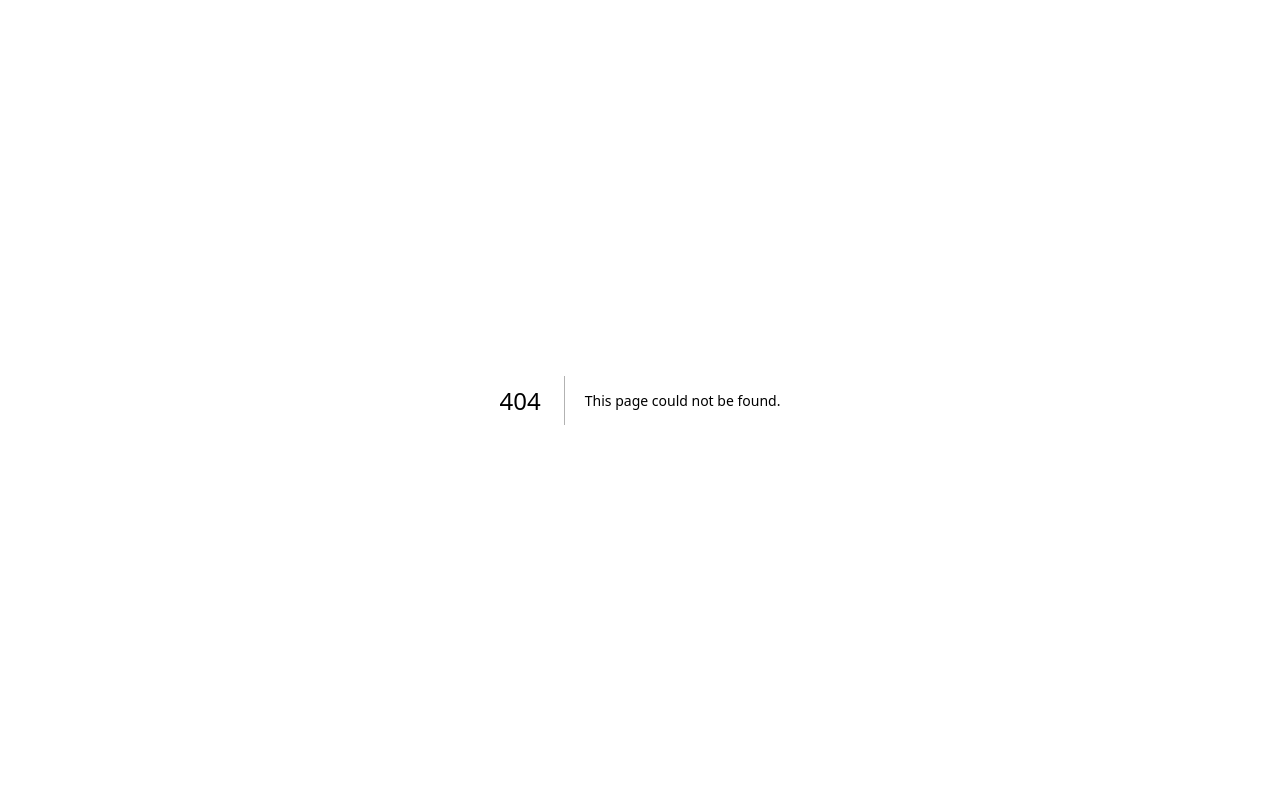
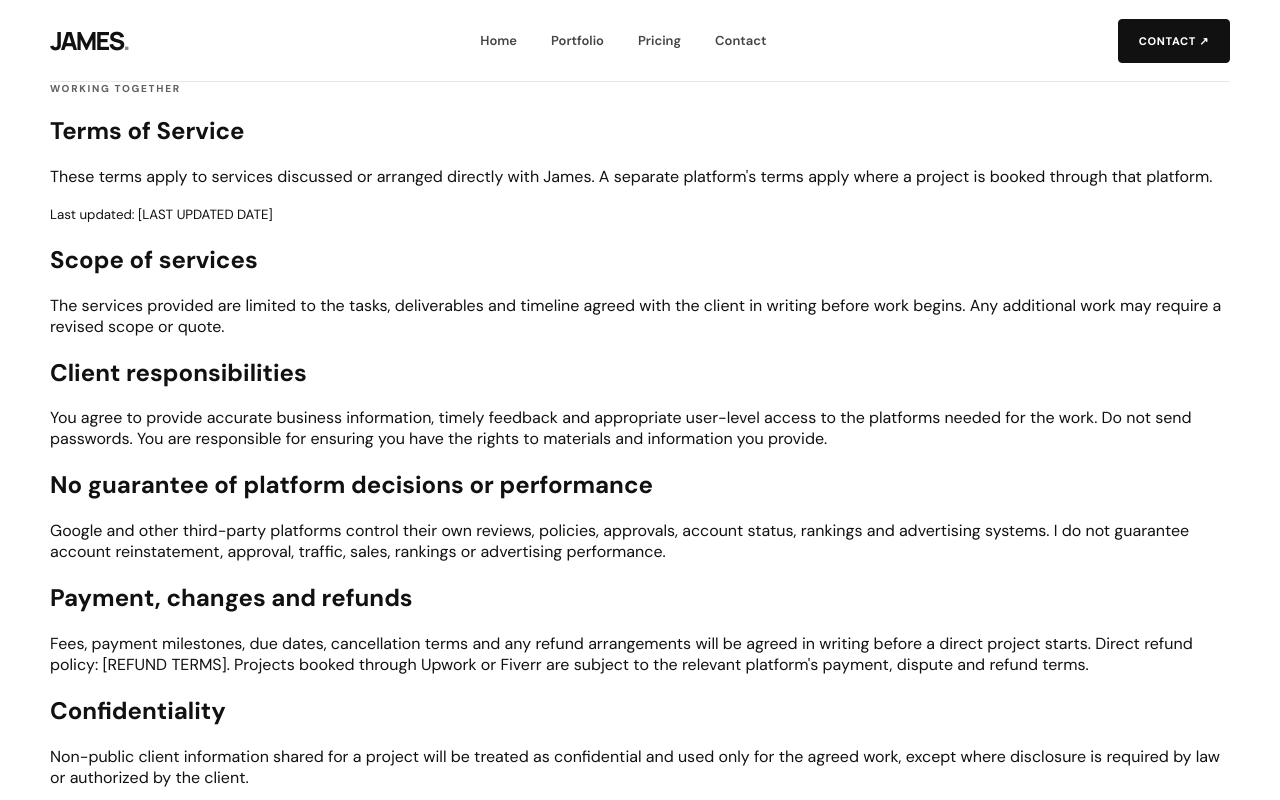
Before and after one commit to TEEJAY-PIXEL/James-Emmanuel, a Next.js app in the folder portfolio-site/: page /terms-of-service in a window 1280 px wide. Before the commit this address had no page. Shown: the top 800 px of the page. Built offline with nearby package versions, Linux system fonts and the light colour scheme.

Commit message:
Create terms-of-service page

```diff
--- /dev/null
+++ b/portfolio-site/app/terms-of-service/page.tsx
@@ -0,0 +1,4 @@
+import type {Metadata} from "next";
+import terms from "../../data/terms-of-service.json";
+export const metadata:Metadata={title:"Terms of Service | James",description:"Read the terms that apply to digital, analytics and e-commerce services provided by James."};
+export default function TermsPage(){return <main className="site-shell legal-page"><header className="topbar"><a className="wordmark" href="/">JAMES<span>.</span></a><nav className="top-nav" aria-label="Main navigation"><a href="/">Home</a><a href="/portfolio">Portfolio</a><a href="/pricing">Pricing</a><a href="/contact">Contact</a></nav><a className="nav-cta" href="/contact">CONTACT ↗</a></header><section className="legal-hero"><p className="eyebrow">WORKING TOGETHER</p><h1>{terms.title}</h1><p>{terms.intro}</p><small>Last updated: {terms.lastUpdated}</small></section><article className="legal-content">{terms.sections.map(s=><section key={s.heading}><h2>{s.heading}</h2><p>{s.body}</p></section>)}<p className="legal-contact">Contact: <a href={`mailto:${terms.contactEmail}`}>{terms.contactEmail}</a></p></article><footer className="footer"><a className="wordmark" href="/">JAMES<span>.</span></a><p>All work © James_web</p><a href="/privacy-policy">PRIVACY ↗</a></footer></main>}
```
